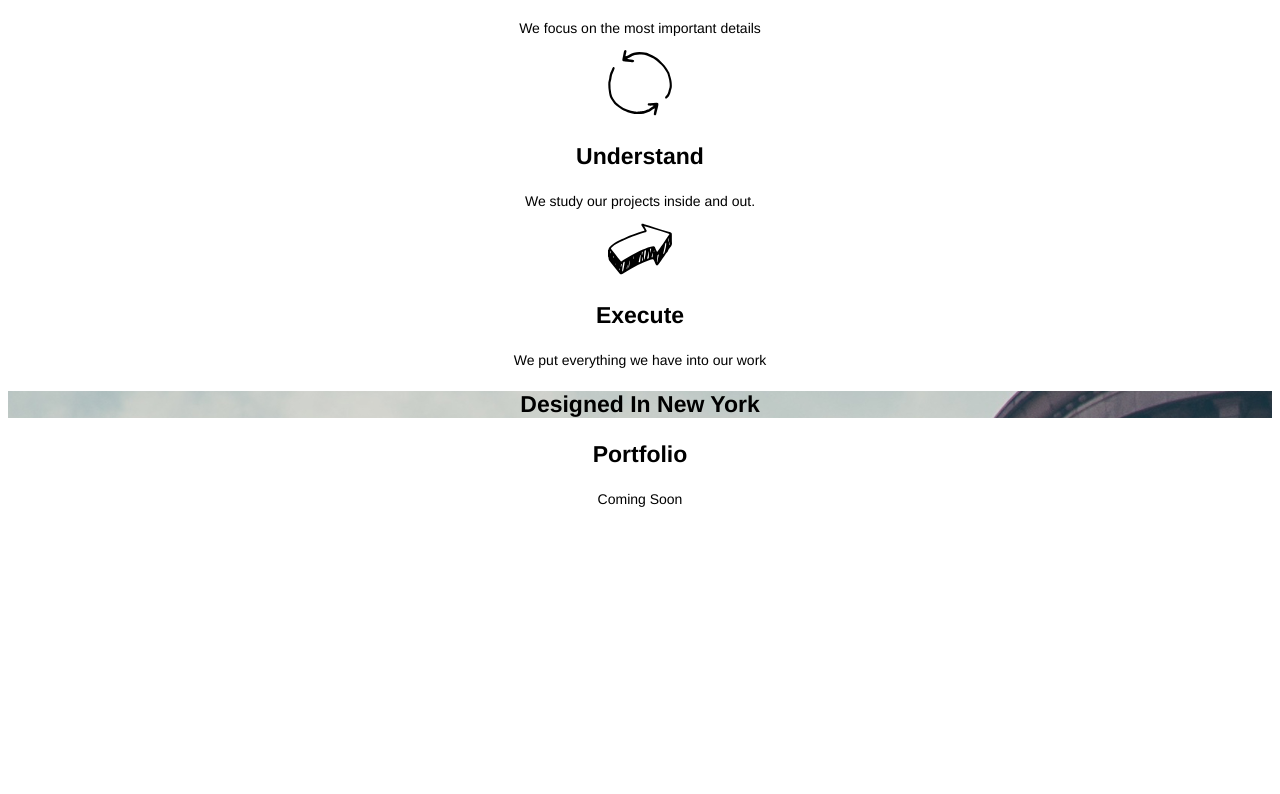
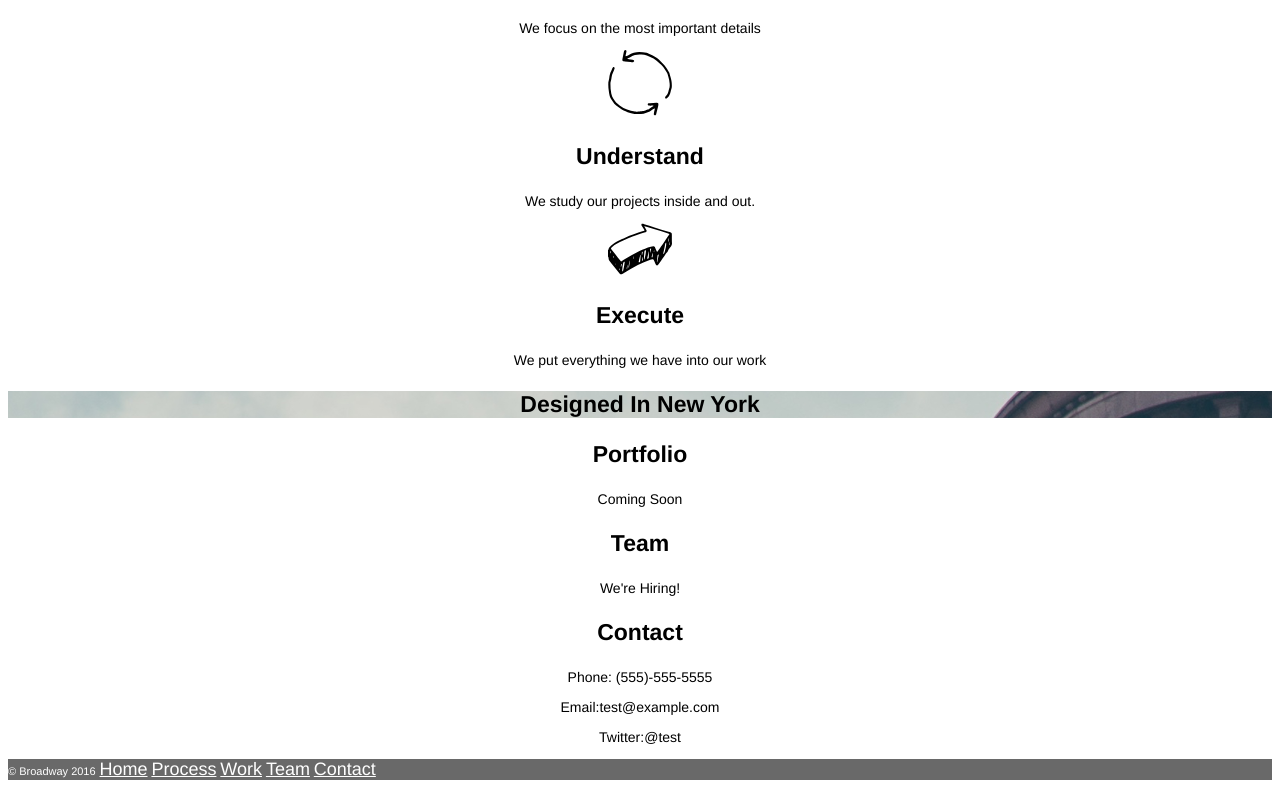
Before and after one commit to dstortosie/Broadway, a plain HTML site: page index.html in a window 1280 px wide. Shown: the part 517-1311 px from the top of the page. Before the commit the page ends 1038 px from the top, so only its background shows below. Drawn offline with Linux system fonts and the light colour scheme.

Commit message:
finished

```diff
--- a/index.html
+++ b/index.html
@@ -12,8 +12,8 @@
       <p><a class="link" href="#Home">Home</a></p>
       <p><a class="link" href="#Process">Process</a></p>
       <p><a class="link" href="#Work">Work</a></p>
-      <p><a class="link" href="#">Team</a></p>
-      <p><a class="link" href="#">Contact</a></p>
+      <p><a class="link" href="#Team">Team</a></p>
+      <p><a class="link" href="#Contact">Contact</a></p>
     </div>
 
     <div id="Process">
@@ -34,5 +34,27 @@
       <h3>Portfolio</h3>
       <p>Coming Soon</p>
     </div>
+
+    <div id="Team">
+      <h3>Team</h3>
+      <p>We're Hiring!</p>
+    </div>
+
+    <div id="Contact">
+      <h3>Contact</h3>
+      <p>Phone: (555)-555-5555</p>
+      <p>Email:test@example.com</p>
+      <p>Twitter:@test</p>
+    </div>
+
+    <div id="Footer">
+      <p><span id="copyright">© Broadway 2016</span>
+        <a class="link" href="#Home">Home</a>
+        <a class="link" href="#Process">Process</a>
+        <a class="link" href="#Work">Work</a>
+        <a class="link" href="#Team">Team</a>
+        <a class="link" href="#Contact">Contact</a>
+      </p>
+    </div>
   </body>
 </html>
--- a/resources/css/style.css
+++ b/resources/css/style.css
@@ -38,3 +38,13 @@ p {
   color: White;
   font-weight: bold;
 }
+
+#copyright{
+  font-size: 11px;
+}
+
+#Footer{
+  background-color: dimgray;
+  text-align: left;
+  color: white;
+}
```
